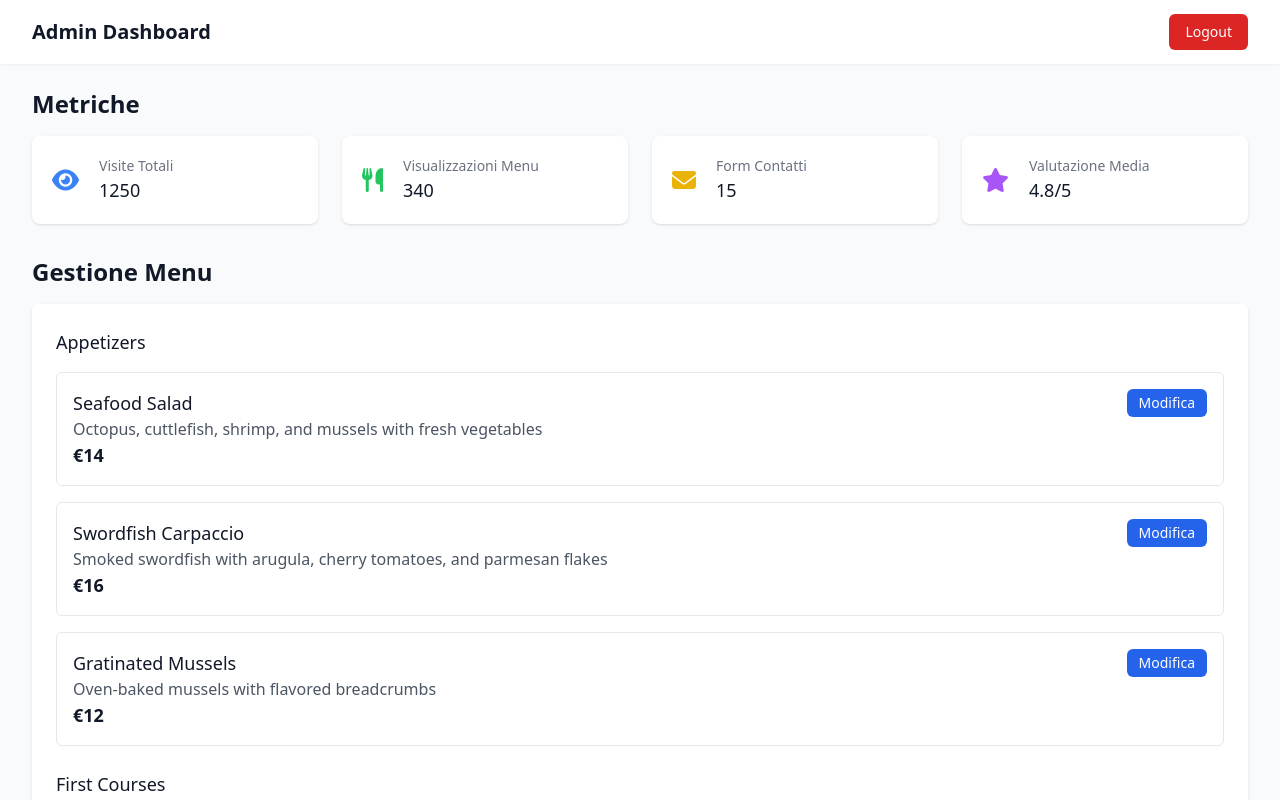
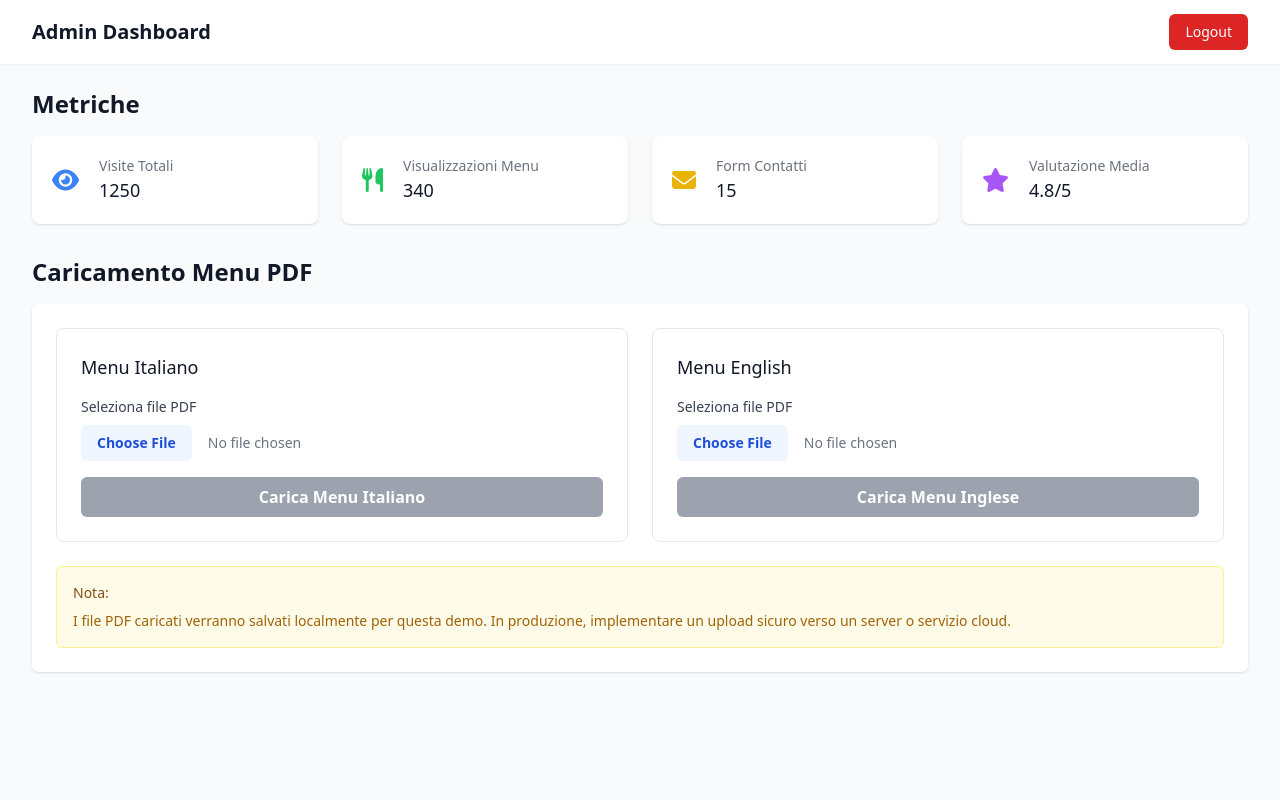
Before and after one commit to patriziopezzilli/ristorante-monopoli, a React (Vite) app: page /admin/dashboard in a window 1280 px wide. Shown: the top 800 px of the page. Built offline with nearby package versions, Linux system fonts and the light colour scheme; sample sign-in values are in the browser's storage.

Commit message:
Redesign admin dashboard: replace manual menu editing with PDF upload for Italian and English versions, show upload dates

```diff
--- a/components/AdminDashboard.tsx
+++ b/components/AdminDashboard.tsx
@@ -1,26 +1,36 @@
-import React, { useState } from 'react';
+import React, { useState, useEffect } from 'react';
 import { useNavigate } from 'react-router-dom';
 import { useAuth } from './AuthContext';
-import { useI18n } from '../i18n/I18nContext';
 
-interface MenuItem {
-  name: string;
-  description: string;
-  price: string;
+interface MenuUpload {
+  language: 'it' | 'en';
+  file: File | null;
+  lastUpload: string | null;
+  fileName: string | null;
 }
 
 const AdminDashboard: React.FC = () => {
   const { logout } = useAuth();
   const navigate = useNavigate();
-  const { t } = useI18n();
-  const [menuData, setMenuData] = useState(t('menu.data'));
-  const [editingCategory, setEditingCategory] = useState<string | null>(null);
-  const [editingItem, setEditingItem] = useState<MenuItem | null>(null);
+  const [menuUploads, setMenuUploads] = useState<MenuUpload[]>([
+    { language: 'it', file: null, lastUpload: null, fileName: null },
+    { language: 'en', file: null, lastUpload: null, fileName: null }
+  ]);
+  const [uploadStatus, setUploadStatus] = useState<string>('');
 
   const handleLogout = () => {
     logout();
     navigate('/admin');
   };
+
+  // Load saved upload data from localStorage
+  useEffect(() => {
+    const saved = localStorage.getItem('menuUploads');
+    if (saved) {
+      const parsed = JSON.parse(saved);
+      setMenuUploads(parsed);
+    }
+  }, []);
 
   // Mock metrics
   const metrics = {
@@ -30,31 +40,46 @@ const AdminDashboard: React.FC = () => {
     averageRating: 4.8
   };
 
-  const handleEditItem = (category: string, item: MenuItem, index: number) => {
-    setEditingCategory(category);
-    setEditingItem({ ...item });
+  const handleFileSelect = (language: 'it' | 'en', file: File | null) => {
+    if (file && file.type !== 'application/pdf') {
+      setUploadStatus('Errore: Seleziona solo file PDF');
+      return;
+    }
+
+    setMenuUploads(prev => prev.map(upload =>
+      upload.language === language
+        ? {
+            ...upload,
+            file,
+            fileName: file?.name || null,
+            lastUpload: file ? new Date().toLocaleString('it-IT') : upload.lastUpload
+          }
+        : upload
+    ));
+    setUploadStatus('');
   };
 
-  const handleSaveItem = () => {
-    if (editingCategory && editingItem) {
-      const updatedMenu = { ...menuData };
-      const categoryIndex = updatedMenu[editingCategory].findIndex(
-        (item: MenuItem) => item.name === editingItem.name
+  const handleUpload = (language: 'it' | 'en') => {
+    const upload = menuUploads.find(u => u.language === language);
+    if (!upload?.file) {
+      setUploadStatus('Seleziona un file prima di caricare');
+      return;
+    }
+
+    // In a real app, upload to server
+    // For demo, save metadata to localStorage
+    const updatedUploads = menuUploads.map(u =>
+      u.language === language
+        ? { ...u, file: null } // Clear file after "upload"
+        : u
     );
-      if (categoryIndex !== -1) {
-        updatedMenu[editingCategory][categoryIndex] = editingItem;
-        setMenuData(updatedMenu);
-        // In a real app, save to backend
-        localStorage.setItem('menuData', JSON.stringify(updatedMenu));
-      }
-    }
-    setEditingCategory(null);
-    setEditingItem(null);
-  };
 
-  const handleCancelEdit = () => {
-    setEditingCategory(null);
-    setEditingItem(null);
+    setMenuUploads(updatedUploads);
+    localStorage.setItem('menuUploads', JSON.stringify(updatedUploads));
+    setUploadStatus(`Menu ${language === 'it' ? 'italiano' : 'inglese'} caricato con successo!`);
+
+    // Clear status after 3 seconds
+    setTimeout(() => setUploadStatus(''), 3000);
   };
 
   return (
@@ -164,89 +189,70 @@ const AdminDashboard: React.FC = () => {
           </div>
         </div>
 
-        {/* Menu Management Section */}
+        {/* Menu Upload Section */}
         <div>
-          <h2 className="text-2xl font-bold text-gray-900 mb-4">Gestione Menu</h2>
+          <h2 className="text-2xl font-bold text-gray-900 mb-4">Caricamento Menu PDF</h2>
+
+          {uploadStatus && (
+            <div className="mb-4 p-4 rounded-md bg-green-50 border border-green-200">
+              <p className="text-green-800">{uploadStatus}</p>
+            </div>
+          )}
+
           <div className="bg-white shadow overflow-hidden sm:rounded-md">
             <div className="px-4 py-5 sm:p-6">
-              {Object.entries(menuData).map(([category, items]) => (
-                <div key={category} className="mb-6">
-                  <h3 className="text-lg font-medium text-gray-900 mb-4 capitalize">
-                    {t(`menu.categories.${category}`)}
+              <div className="grid grid-cols-1 md:grid-cols-2 gap-6">
+                {menuUploads.map((upload) => (
+                  <div key={upload.language} className="border border-gray-200 rounded-lg p-6">
+                    <h3 className="text-lg font-medium text-gray-900 mb-4">
+                      Menu {upload.language === 'it' ? 'Italiano' : 'English'}
                     </h3>
-                  <div className="space-y-4">
-                    {items.map((item: MenuItem, index: number) => (
-                      <div key={index} className="border border-gray-200 rounded-md p-4">
-                        {editingCategory === category && editingItem?.name === item.name ? (
+
+                    {upload.lastUpload && (
+                      <div className="mb-4 p-3 bg-blue-50 border border-blue-200 rounded-md">
+                        <p className="text-sm text-blue-800">
+                          <strong>Ultimo caricamento:</strong> {upload.lastUpload}
+                        </p>
+                        {upload.fileName && (
+                          <p className="text-sm text-blue-600 mt-1">
+                            File: {upload.fileName}
+                          </p>
+                        )}
+                      </div>
+                    )}
+
                     <div className="space-y-4">
                       <div>
-                              <label className="block text-sm font-medium text-gray-700">
-                                Nome
+                        <label className="block text-sm font-medium text-gray-700 mb-2">
+                          Seleziona file PDF
                         </label>
                         <input
-                                type="text"
-                                value={editingItem.name}
-                                onChange={(e) => setEditingItem({ ...editingItem, name: e.target.value })}
-                                className="mt-1 block w-full border-gray-300 rounded-md shadow-sm focus:ring-blue-500 focus:border-blue-500 sm:text-sm"
+                          type="file"
+                          accept=".pdf"
+                          onChange={(e) => handleFileSelect(upload.language, e.target.files?.[0] || null)}
+                          className="block w-full text-sm text-gray-500 file:mr-4 file:py-2 file:px-4 file:rounded-md file:border-0 file:text-sm file:font-semibold file:bg-blue-50 file:text-blue-700 hover:file:bg-blue-100"
                         />
                       </div>
-                            <div>
-                              <label className="block text-sm font-medium text-gray-700">
-                                Descrizione
-                              </label>
-                              <input
-                                type="text"
-                                value={editingItem.description}
-                                onChange={(e) => setEditingItem({ ...editingItem, description: e.target.value })}
-                                className="mt-1 block w-full border-gray-300 rounded-md shadow-sm focus:ring-blue-500 focus:border-blue-500 sm:text-sm"
-                              />
-                            </div>
-                            <div>
-                              <label className="block text-sm font-medium text-gray-700">
-                                Prezzo
-                              </label>
-                              <input
-                                type="text"
-                                value={editingItem.price}
-                                onChange={(e) => setEditingItem({ ...editingItem, price: e.target.value })}
-                                className="mt-1 block w-full border-gray-300 rounded-md shadow-sm focus:ring-blue-500 focus:border-blue-500 sm:text-sm"
-                              />
-                            </div>
-                            <div className="flex space-x-2">
+
                       <button
-                                onClick={handleSaveItem}
-                                className="bg-green-600 hover:bg-green-700 text-white px-4 py-2 rounded-md text-sm font-medium"
+                        onClick={() => handleUpload(upload.language)}
+                        disabled={!menuUploads.find(u => u.language === upload.language)?.file}
+                        className="w-full bg-blue-600 hover:bg-blue-700 disabled:bg-gray-400 disabled:cursor-not-allowed text-white font-semibold py-2 px-4 rounded-md transition duration-200"
                       >
-                                Salva
-                              </button>
-                              <button
-                                onClick={handleCancelEdit}
-                                className="bg-gray-600 hover:bg-gray-700 text-white px-4 py-2 rounded-md text-sm font-medium"
-                              >
-                                Annulla
+                        Carica Menu {upload.language === 'it' ? 'Italiano' : 'Inglese'}
                       </button>
                     </div>
                   </div>
-                        ) : (
-                          <div className="flex justify-between items-start">
-                            <div>
-                              <h4 className="text-lg font-medium text-gray-900">{item.name}</h4>
-                              <p className="text-gray-600">{item.description}</p>
-                              <p className="text-lg font-semibold text-gray-900">{item.price}</p>
-                            </div>
-                            <button
-                              onClick={() => handleEditItem(category, item, index)}
-                              className="bg-blue-600 hover:bg-blue-700 text-white px-3 py-1 rounded-md text-sm font-medium"
-                            >
-                              Modifica
-                            </button>
-                          </div>
-                        )}
-                      </div>
                 ))}
               </div>
+
+              <div className="mt-6 p-4 bg-yellow-50 border border-yellow-200 rounded-md">
+                <h4 className="text-sm font-medium text-yellow-800 mb-2">Nota:</h4>
+                <p className="text-sm text-yellow-700">
+                  I file PDF caricati verranno salvati localmente per questa demo.
+                  In produzione, implementare un upload sicuro verso un server o servizio cloud.
+                </p>
               </div>
-              ))}
             </div>
           </div>
         </div>
```
Lines whose indentation alone changed are shown as unchanged.
